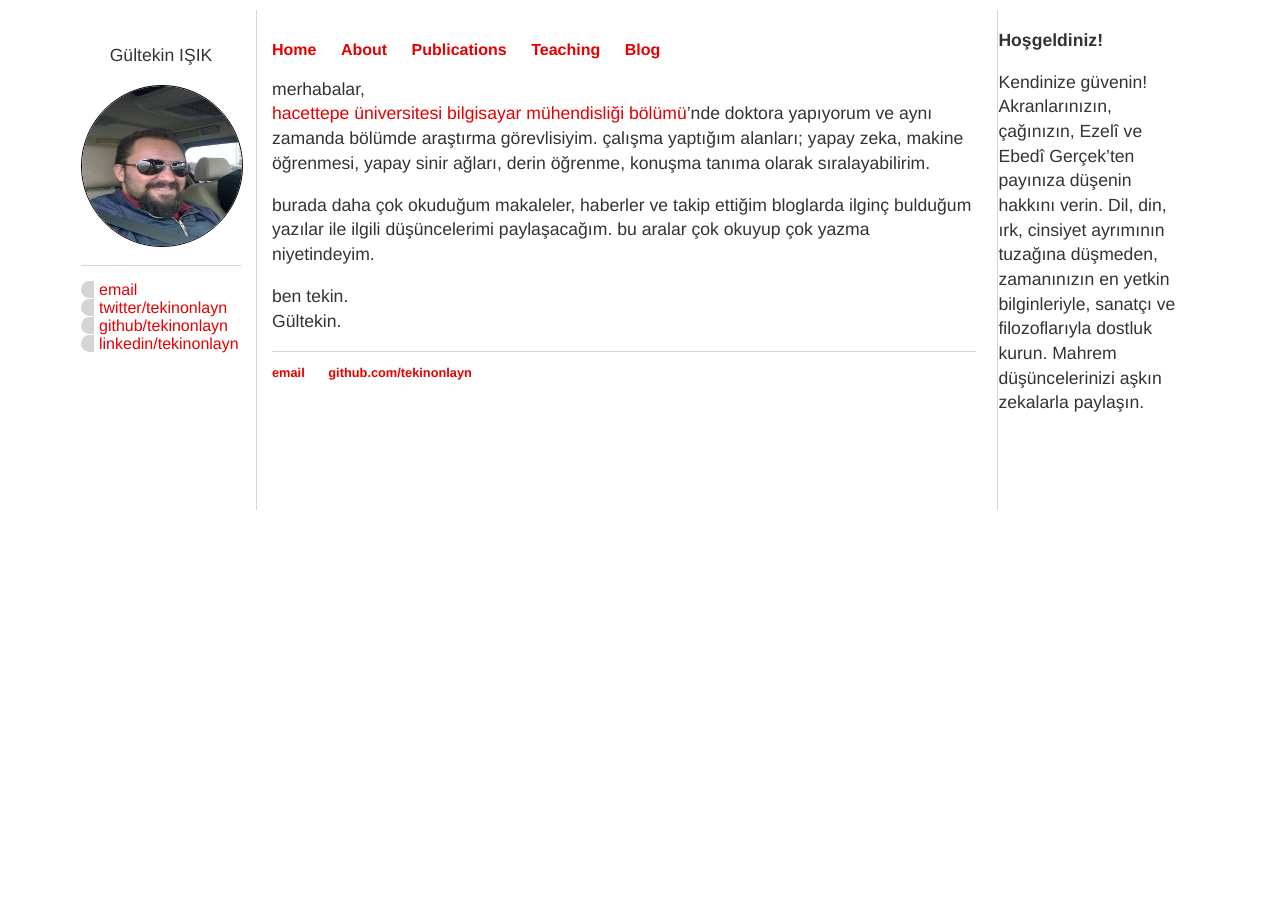
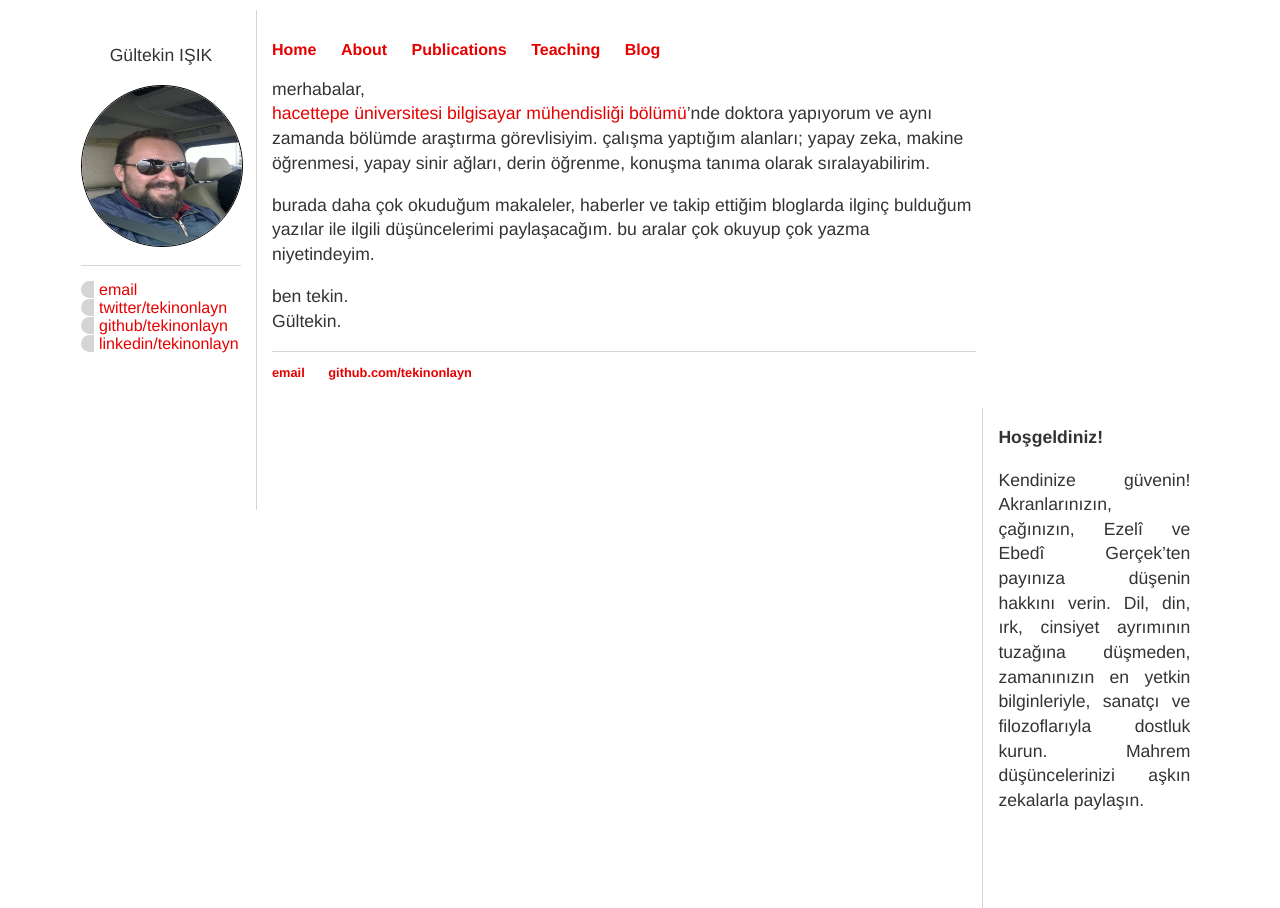
Before and after one commit to tekinonlayn/gi.github.io, a Jekyll site: the page built from cv/cv.html, in a window 1280 px wide. Built offline with Jekyll 4.4.1, drawn with Linux system fonts in a browser that asks for light colours.

Commit message:
Update varsay.css

```diff
--- a/css/varsay.css
+++ b/css/varsay.css
@@ -29,6 +29,8 @@ body {
     height: 500px;
     float: right;
     margin-right:7%;
+    padding-left: 15px;
+    text-align: justify;
     display: inline-block;
     /*background-color: green;*/
     border-left: 1px solid #d5d5d5;
```
